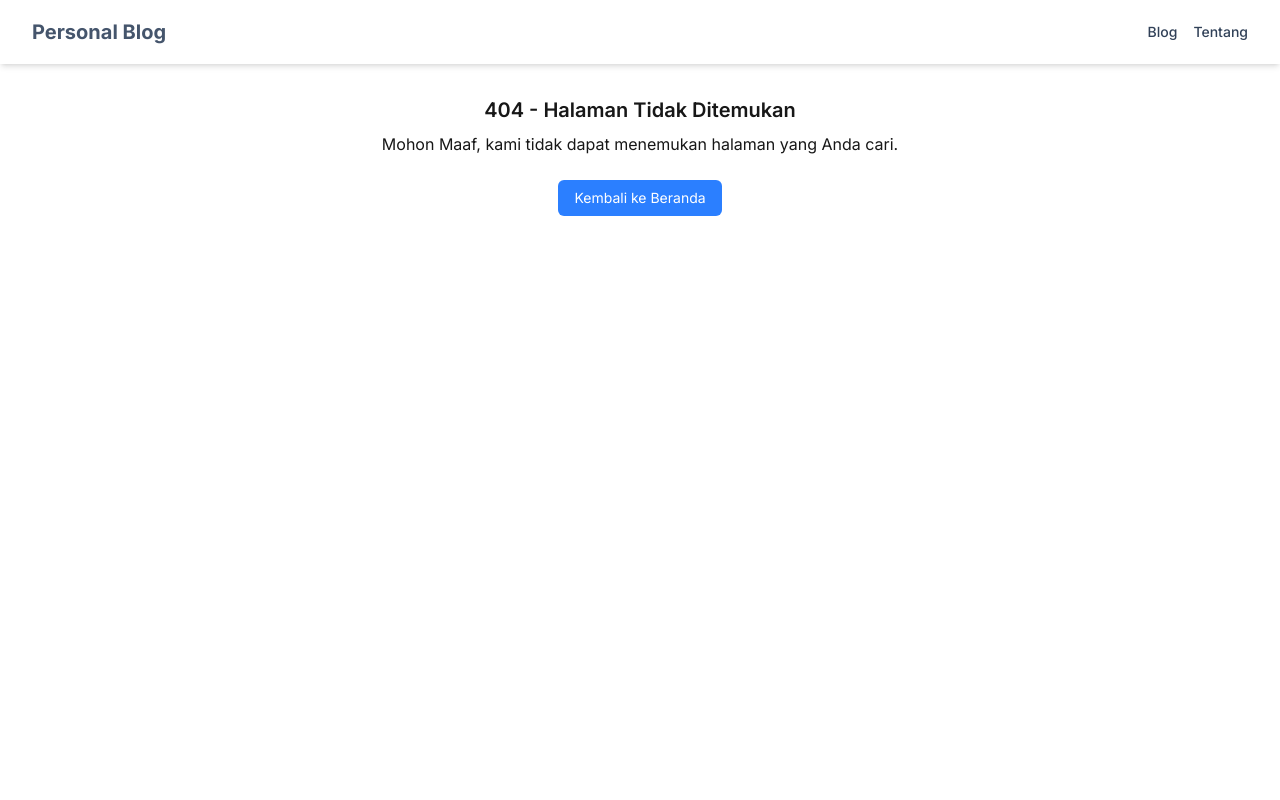
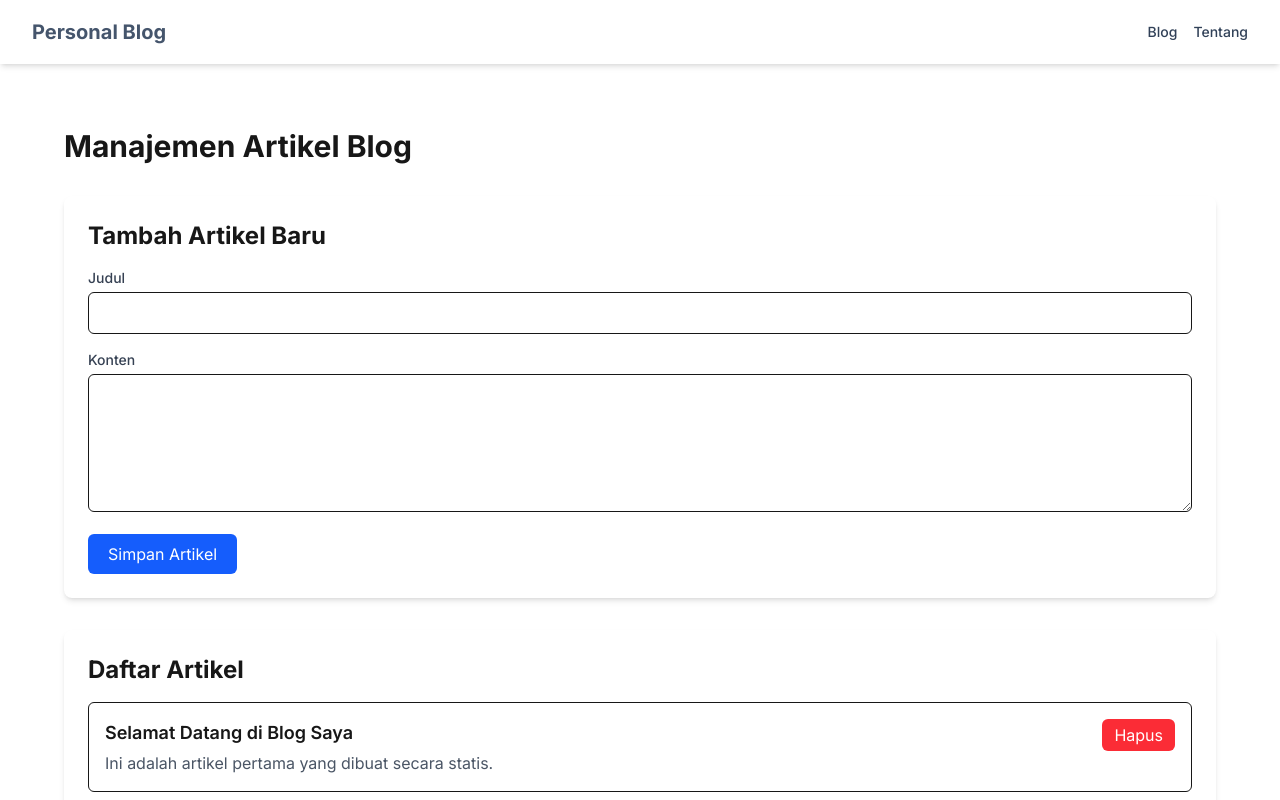
Before and after one commit to aasum-a/my-personal-blog, a Next.js app: page /dashboard/posts in a window 1280 px wide. Before the commit this address had no page. Shown: the top 800 px of the page. Built offline with nearby package versions, Linux system fonts and the light colour scheme.

Commit message:
Implement CRUD operations for blog posts; add API routes for GET, POST, PATCH, and DELETE; create ManagePostsPage component for post management

```diff
--- /dev/null
+++ b/src/app/api/posts/[id]/route.ts
@@ -0,0 +1,59 @@
+import { posts } from "@/lib/data";
+import { NextResponse } from "next/server";
+
+/**
+ * Handler untuk mengambil SATU artikel spesifik berdasarkan ID.
+ * Method: GET
+ * Endpoint: /api/posts/[id]
+ */
+export async function GET(
+  request: Request,
+  { params }: { params: { id: string } }
+) {
+  const post = posts.find((p) => p.id === params.id);
+
+  if (!post) {
+    return NextResponse.json({ message: "Post not found" }, { status: 404 });
+  }
+  return NextResponse.json(post);
+}
+
+/**
+ * Handler untuk MENGUPDATE artikel spesifik.
+ * Method: PATCH (atau PUT)
+ * Endpoint: /api/posts/[id]
+ */
+export async function PATCH(
+  request: Request,
+  { params }: { params: { id: string } }
+) {
+  const post = posts.find((p) => p.id === params.id);
+
+  if (!post) {
+    return NextResponse.json({ message: "Post not found" }, { status: 404 });
+  }
+  const { title, content } = await request.json();
+  post.title = title ?? post.title;
+  post.content = content ?? post.content;
+
+  return NextResponse.json(post);
+}
+
+/**
+ * Handler untuk MENGHAPUS artikel spesifik.
+ * Method: DELETE
+ * Endpoint: /api/posts/[id]
+ */
+export async function DELETE(
+  request: Request,
+  { params }: { params: { id: string } }
+) {
+  const postIndex = posts.findIndex((p) => p.id === params.id);
+
+  if (postIndex === -1) {
+    return NextResponse.json({ message: "Post not found" }, { status: 404 });
+  }
+  posts.splice(postIndex, 1);
+
+  return new NextResponse(null, { status: 204 });
+}
--- /dev/null
+++ b/src/app/api/posts/route.ts
@@ -0,0 +1,23 @@
+import { posts } from "@/lib/data";
+import { NextResponse } from "next/server";
+
+export async function GET() {
+  return NextResponse.json(posts);
+}
+
+/**
+ * Handler untuk MENAMBAH artikel baru.
+ * Method: POST
+ * Endpoint: /api/posts
+ */
+export async function POST(request: Request) {
+  const { title, content } = await request.json();
+  const newPost = {
+    id: Date.now().toString(),
+    title,
+    content,
+  };
+  posts.push(newPost);
+
+  return NextResponse.json(newPost, { status: 201 });
+}
--- /dev/null
+++ b/src/app/dashboard/posts/page.tsx
@@ -0,0 +1,158 @@
+// WAJIB: Tandai file ini sebagai Client Component
+"use client";
+
+// Impor hooks yang kita butuhkan dari React
+import { useState, useEffect, FormEvent } from "react";
+
+// Definisikan kembali tipe data Post di sini agar konsisten.
+// Di aplikasi besar, ini bisa diletakkan di file definitions.ts
+interface Post {
+  id: string;
+  title: string;
+  content: string;
+}
+
+export default function ManagePostsPage() {
+  // --- STATE MANAGEMENT ---
+  // State untuk menyimpan daftar artikel dari API
+  const [posts, setPosts] = useState<Post[]>([]);
+  // State untuk menyimpan input dari form
+  const [title, setTitle] = useState("");
+  const [content, setContent] = useState("");
+  // State untuk loading (opsional, tapi praktik yang baik)
+  const [isLoading, setIsLoading] = useState(true);
+
+  // --- DATA FETCHING (READ) ---
+  // Gunakan useEffect untuk mengambil data saat komponen pertama kali dimuat
+  useEffect(() => {
+    async function getPosts() {
+      try {
+        const response = await fetch("/api/posts");
+        const data: Post[] = await response.json();
+        setPosts(data);
+      } catch (error) {
+        console.error("Gagal mengambil data posts:", error);
+      } finally {
+        setIsLoading(false);
+      }
+    }
+
+    getPosts();
+  }, []); // Array kosong `[]` berarti efek ini hanya berjalan sekali saat mount
+
+  // --- DATA MUTATION (CREATE) ---
+  const handleCreatePost = async (e: FormEvent) => {
+    e.preventDefault(); // Mencegah form me-refresh halaman
+
+    const response = await fetch("/api/posts", {
+      method: "POST",
+      headers: { "Content-Type": "application/json" },
+      body: JSON.stringify({ title, content }),
+    });
+
+    const newPost = await response.json();
+
+    // Update state di frontend agar UI langsung berubah tanpa refresh
+    setPosts([...posts, newPost]);
+
+    // Kosongkan kembali form
+    setTitle("");
+    setContent("");
+  };
+
+  // --- DATA MUTATION (DELETE) ---
+  const handleDeletePost = async (id: string) => {
+    // Konfirmasi sebelum menghapus (praktik yang baik)
+    if (!confirm("Apakah Anda yakin ingin menghapus post ini?")) {
+      return;
+    }
+
+    await fetch(`/api/posts/${id}`, {
+      method: "DELETE",
+    });
+
+    // Update state di frontend dengan mem-filter post yang dihapus
+    setPosts(posts.filter((post) => post.id !== id));
+  };
+
+  if (isLoading) {
+    return <div className="p-8">Memuat data artikel...</div>;
+  }
+
+  // --- RENDER UI (JSX) ---
+  return (
+    <div className="p-4 md:p-8">
+      <h1 className="text-3xl font-bold mb-8">Manajemen Artikel Blog</h1>
+
+      {/* Form untuk menambah artikel */}
+      <form
+        onSubmit={handleCreatePost}
+        className="mb-8 p-6 bg-white rounded-lg shadow-md"
+      >
+        <h2 className="text-2xl font-bold mb-4">Tambah Artikel Baru</h2>
+        <div className="mb-4">
+          <label
+            htmlFor="title"
+            className="block text-sm font-medium text-gray-700 mb-1"
+          >
+            Judul
+          </label>
+          <input
+            type="text"
+            id="title"
+            value={title}
+            onChange={(e) => setTitle(e.target.value)}
+            className="w-full p-2 border rounded-md"
+            required
+          />
+        </div>
+        <div className="mb-4">
+          <label
+            htmlFor="content"
+            className="block text-sm font-medium text-gray-700 mb-1"
+          >
+            Konten
+          </label>
+          <textarea
+            id="content"
+            value={content}
+            onChange={(e) => setContent(e.target.value)}
+            rows={5}
+            className="w-full p-2 border rounded-md"
+            required
+          />
+        </div>
+        <button
+          type="submit"
+          className="px-5 py-2 bg-blue-600 text-white rounded-md hover:bg-blue-500"
+        >
+          Simpan Artikel
+        </button>
+      </form>
+
+      {/* Daftar artikel yang sudah ada */}
+      <div className="mt-8 bg-white p-6 rounded-lg shadow-md">
+        <h2 className="text-2xl font-bold mb-4">Daftar Artikel</h2>
+        <div className="space-y-4">
+          {posts.map((post) => (
+            <div
+              key={post.id}
+              className="p-4 border rounded-md flex justify-between items-start"
+            >
+              <div>
+                <h3 className="font-semibold text-lg">{post.title}</h3>
+                <p className="text-gray-600 mt-1">{post.content}</p>
+              </div>
+              <button
+                onClick={() => handleDeletePost(post.id)}
+                className="ml-4 px-3 py-1 bg-red-500 text-white rounded-md hover:bg-red-400"
+              >
+                Hapus
+              </button>
+            </div>
+          ))}
+        </div>
+      </div>
+    </div>
+  );
+}
--- /dev/null
+++ b/src/lib/data.ts
@@ -0,0 +1,14 @@
+import { Post } from "./definitions";
+
+export let posts: Post[] = [
+  {
+    id: "1",
+    title: "Selamat Datang di Blog Saya",
+    content: "Ini adalah artikel pertama yang dibuat secara statis.",
+  },
+  {
+    id: "2",
+    title: "Mengenal Next.js Server Actions",
+    content: "Server Actions memudahkan kita untuk memutasi data di server.",
+  },
+];
--- /dev/null
+++ b/src/lib/definitions.ts
@@ -0,0 +1,5 @@
+export type Post = {
+  id: string;
+  title: string;
+  content: string;
+};
```
